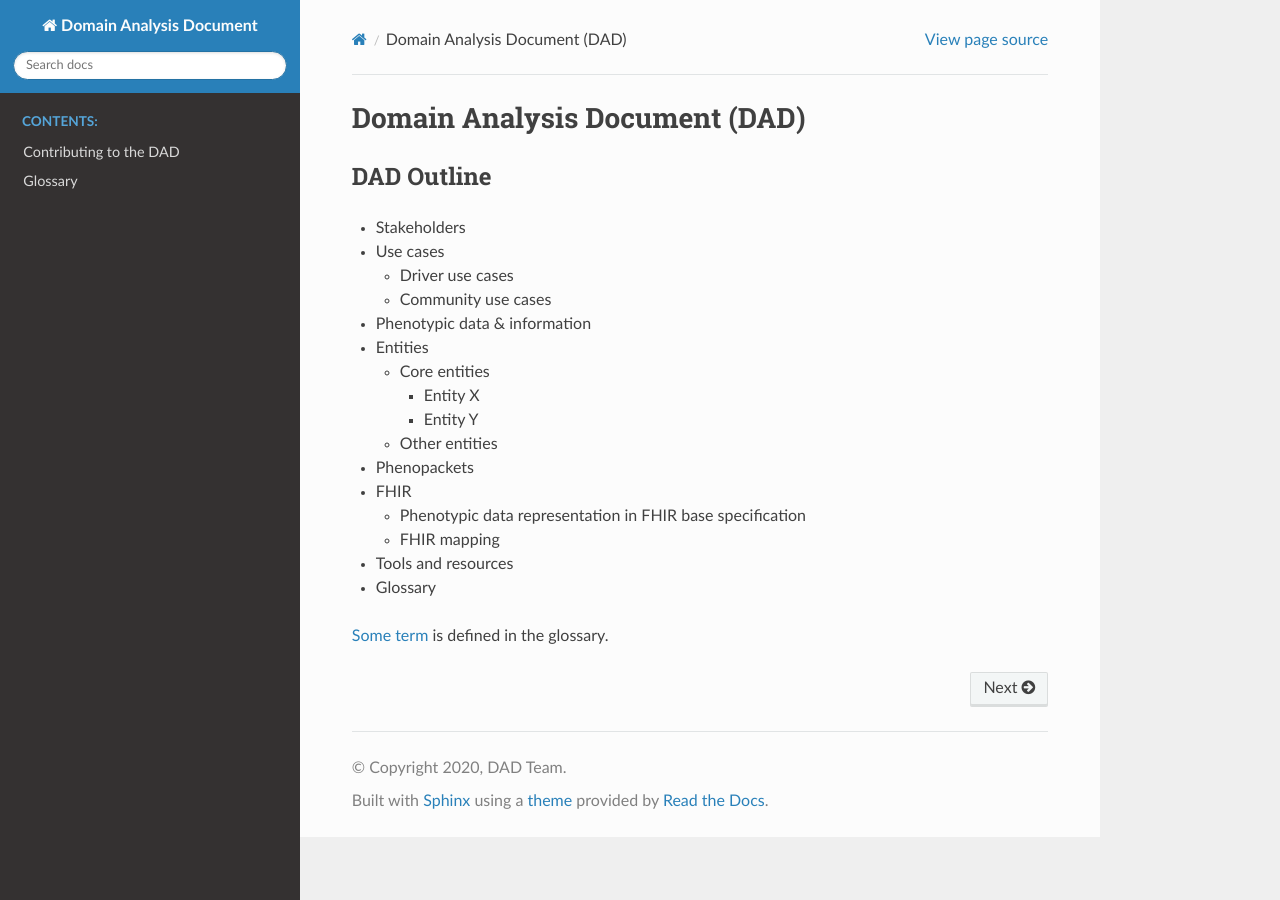
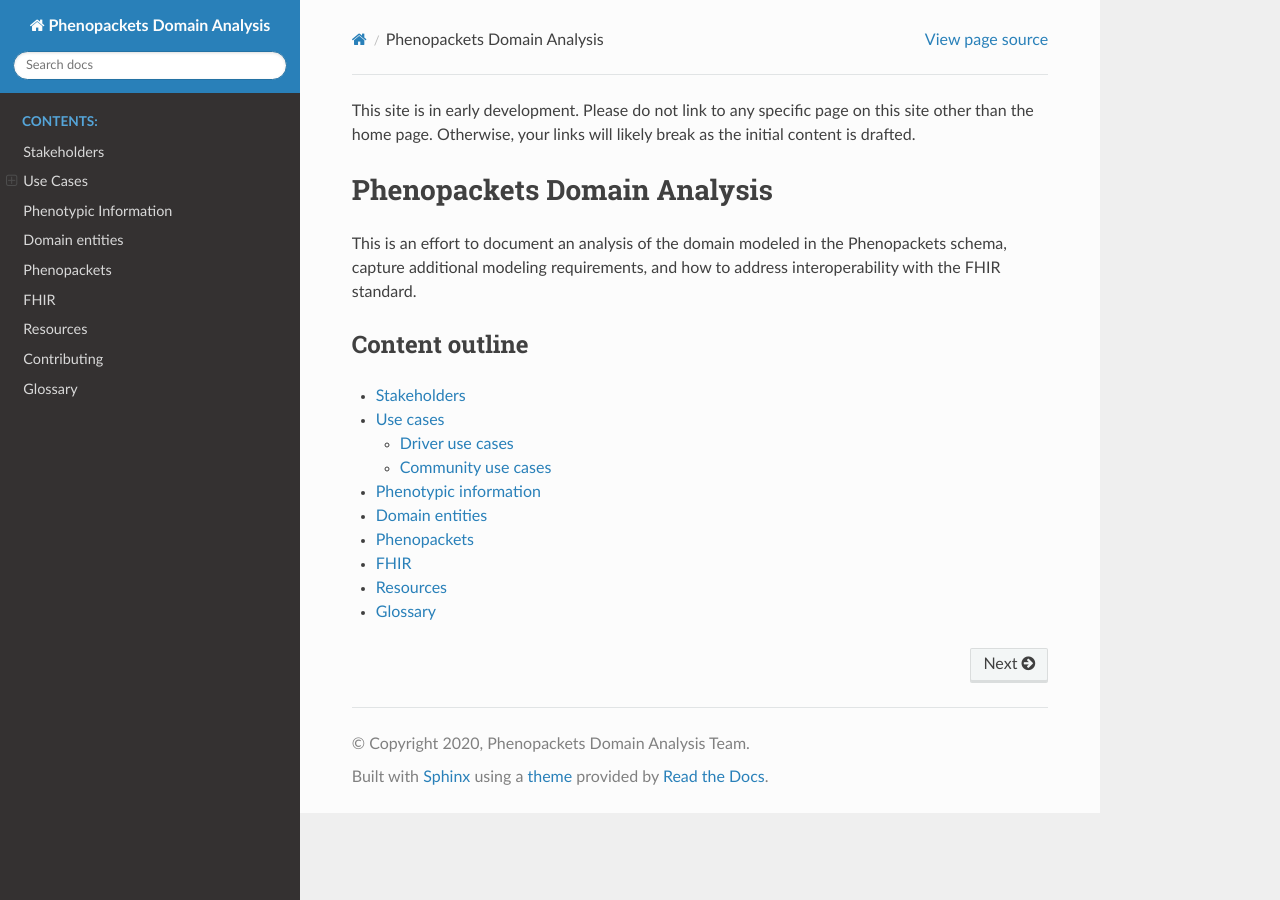
Before and after one commit to phenopackets/domain-analysis, a Sphinx documentation site: the page built from docs/index.rst, in a window 1280 px wide. Built offline with Sphinx 7.4.7 and the Read the Docs theme 2.0.0, drawn with Linux system fonts in a browser that asks for light colours.

Commit message:
Stub pages

```diff
--- a/docs/conf.py
+++ b/docs/conf.py
@@ -19,9 +19,9 @@
 
 import sphinx_rtd_theme
 
-project = 'Domain Analysis Document'
-copyright = '2020, DAD Team'
-author = 'DAD Team'
+project = 'Phenopackets Domain Analysis'
+copyright = '2020, Phenopackets Domain Analysis Team'
+author = 'Phenopackets Domain Analysis Team'
 
 
 # -- General configuration ---------------------------------------------------
@@ -58,3 +58,8 @@ html_static_path = ['_static']
 pdf_documents = [
 ('index', u'pdf name', u'Sample doc Title', u'author name')
 ]
+
+html_theme_options = {
+    'collapse_navigation': False,
+    'includehidden': True
+}
--- a/docs/Contributing.rst
+++ b/docs/contributing.rst
@@ -1,6 +1,7 @@
 
-Contributing to the DAD
-=======================
+========================
+Contributing
+========================
 
 Contributing to the DAD will generally be through GitHub pull requests.
 Pull requests must start from the master branch, not another branch.
--- a/docs/index.rst
+++ b/docs/index.rst
@@ -1,50 +1,47 @@
-.. Domain Analysis Document documentation master file, created by
-   sphinx-quickstart on Thu Jul 16 11:38:24 2020.
-   You can adapt this file completely to your liking, but it should at least
-   contain the root `toctree` directive.
+
+This site is in early development. Please do not link to any specific page on
+this site other than the home page. Otherwise, your links will likely break as
+the initial content is drafted.
 
 ===============================
-Domain Analysis Document (DAD)
+Phenopackets Domain Analysis
 ===============================
 
-
-DAD Outline
-===========
-
-- Stakeholders
-- Use cases
-
-  - Driver use cases
-  - Community use cases
-
-- Phenotypic data & information
-- Entities
-
-  - Core entities
-
-    - Entity X
-    - Entity Y
-
-  - Other entities
-
-- Phenopackets
-- FHIR
-
-  - Phenotypic data representation in FHIR base specification
-  - FHIR mapping
-
-- Tools and resources
-- Glossary
+This is an effort to document an analysis of the domain modeled in the Phenopackets
+schema, capture additional modeling requirements, and how to address interoperability
+with the FHIR standard.
 
 
-:term:`Some term` is defined in the glossary.
+Content outline
+===============
+
+- :doc:`Stakeholders <stakeholders>`
+- :doc:`Use cases <usecases>`
+
+  - :doc:`Driver use cases <usecases-driver>`
+  - :doc:`Community use cases <usecases-community>`
+
+- :doc:`Phenotypic information <phenotypic-info>`
+- :doc:`Domain entities <domain-entities>`
+- :doc:`Phenopackets <phenopackets>`
+- :doc:`FHIR <fhir>`
+- :doc:`Resources <resources>`
+- :doc:`Glossary <glossary>`
+
 
 .. toctree::
-   :maxdepth: 2
+   :maxdepth: 3
    :caption: Contents:
    :hidden:
 
-   Contributing
+   stakeholders
+   usecases
+   phenotypic-info
+   domain-entities
+   phenopackets
+   fhir
+   resources
+   contributing
    glossary
 
 ..
--- /dev/null
+++ b/docs/phenopackets.rst
@@ -0,0 +1,3 @@
+===========================
+Phenopackets
+===========================
--- /dev/null
+++ b/docs/phenotypic-info.rst
@@ -0,0 +1,3 @@
+=========================
+Phenotypic Information
+=========================
--- /dev/null
+++ b/docs/resources.rst
@@ -0,0 +1,3 @@
+======================
+Resources
+======================
--- /dev/null
+++ b/docs/stakeholders.rst
@@ -0,0 +1,3 @@
+==================
+Stakeholders
+==================
--- /dev/null
+++ b/docs/usecases-community.rst
@@ -0,0 +1,3 @@
+===========================
+Community Use Cases
+===========================
--- /dev/null
+++ b/docs/usecases-driver.rst
@@ -0,0 +1,3 @@
+===========================
+Driver Use Cases
+===========================
```
Also changed, not shown: docs/domain-entities.rst (added, +8 -0 lines), docs/fhir.rst (added, +8 -0 lines), docs/usecases.rst (added, +17 -0 lines).
